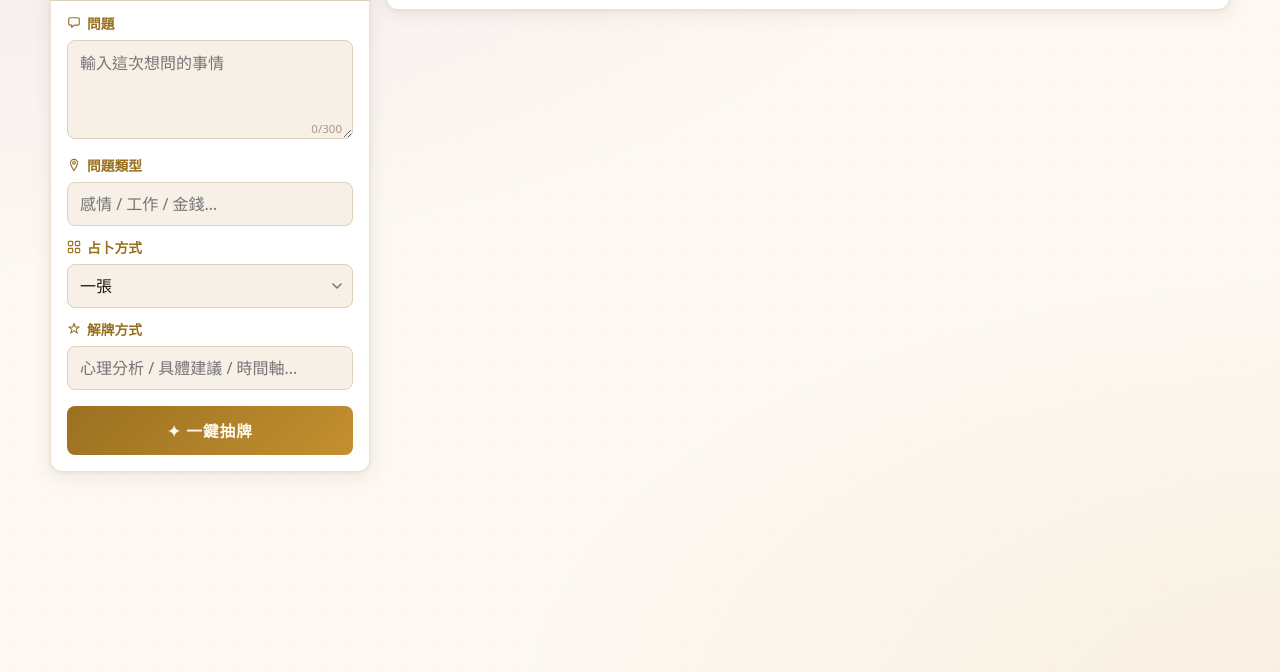
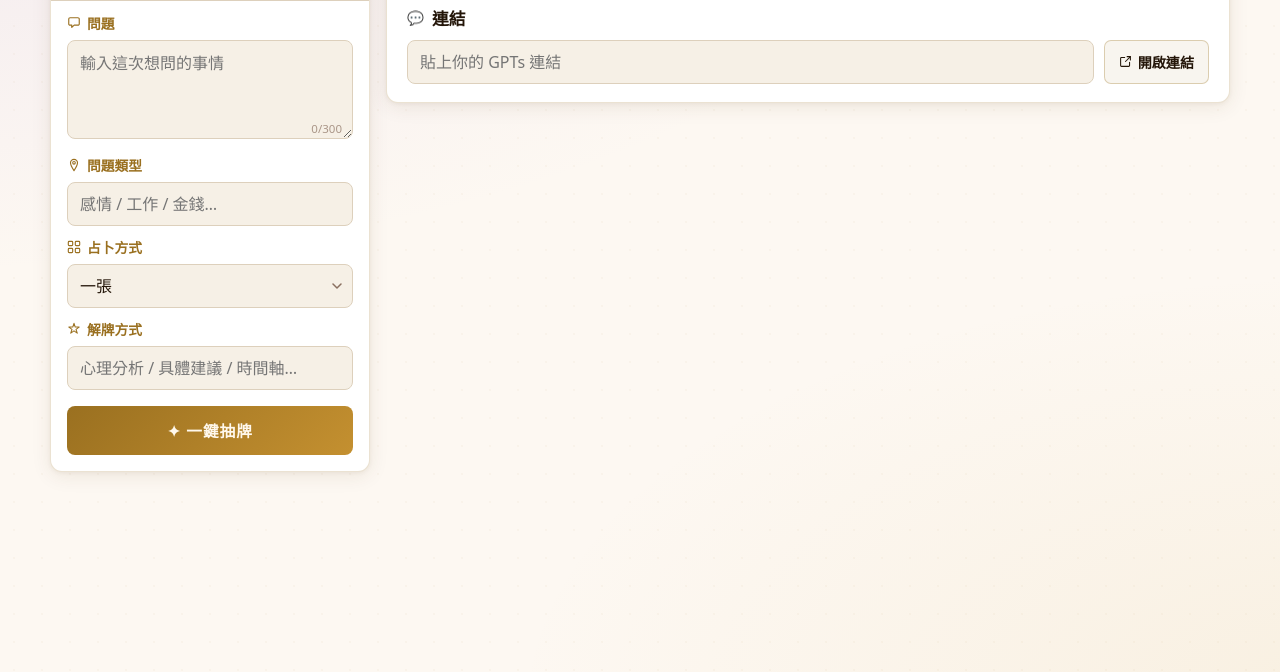
Before and after one commit to boo88888c/tarot, a plain HTML site: page index.html in a window 1280 px wide. Shown: the part 128-800 px from the top of the page. Drawn offline with Linux system fonts and the light colour scheme.

Commit message:
Add files via upload

```diff
--- a/app.js
+++ b/app.js
@@ -14,6 +14,8 @@ const selectedCards = document.querySelector("#selectedCards");
 const promptOutput = document.querySelector("#promptOutput");
 const copyPromptButton = document.querySelector("#copyPromptButton");
 const copyStatus = document.querySelector("#copyStatus");
+const gptUrlInput = document.querySelector("#gptUrlInput");
+const openLinkButton = document.querySelector("#openLinkButton");
 
 let selected = [];
 
@@ -144,8 +146,18 @@ async function copyPrompt() {
   }
 }
 
+function openLink() {
+  const url = gptUrlInput.value.trim();
+  if (!url) {
+    copyStatus.textContent = "請先填入連結。";
+    return;
+  }
+  window.open(url, "_blank", "noreferrer");
+}
+
 drawButton.addEventListener("click", drawCards);
 copyPromptButton.addEventListener("click", copyPrompt);
+openLinkButton.addEventListener("click", openLink);
 
 questionInput.addEventListener("input", () => {
   charCount.textContent = `${questionInput.value.length}/300`;
@@ -170,5 +182,12 @@ spreadSelect.addEventListener("change", () => {
   drawHint.textContent = "選擇適合的牌陣，一鍵抽牌，系統會用瀏覽器高品質亂數自動抽出不重複的牌。";
 });
 
+// 讀取上次儲存的連結
+const savedUrl = localStorage.getItem("gptUrl");
+if (savedUrl) gptUrlInput.value = savedUrl;
+
+gptUrlInput.addEventListener("input", () => {
+  localStorage.setItem("gptUrl", gptUrlInput.value.trim());
+});
 
 populateControls();
--- a/index.html
+++ b/index.html
@@ -129,6 +129,24 @@
         </section>
 
 
+        <div class="link-section">
+          <div class="section-heading">
+            <span class="section-sparkle" aria-hidden="true">💬</span>
+            <h2>連結</h2>
+          </div>
+          <div class="link-row">
+            <input id="gptUrlInput" type="url" placeholder="貼上你的 GPTs 連結" />
+            <button id="openLinkButton" class="secondary-button" type="button">
+              <svg viewBox="0 0 16 16" fill="none" width="13" height="13">
+                <path d="M7 3H3a1 1 0 00-1 1v9a1 1 0 001 1h9a1 1 0 001-1V9" stroke="currentColor" stroke-width="1.3" stroke-linecap="round"/>
+                <path d="M10 2h4v4" stroke="currentColor" stroke-width="1.3" stroke-linecap="round" stroke-linejoin="round"/>
+                <path d="M14 2L8 8" stroke="currentColor" stroke-width="1.3" stroke-linecap="round"/>
+              </svg>
+              開啟連結
+            </button>
+          </div>
+        </div>
+
       </section>
 
     </main>
--- a/styles.css
+++ b/styles.css
@@ -458,6 +458,26 @@ textarea {
 }
 
 
+/* ── Link Section ── */
+.link-section {
+  display: flex;
+  flex-direction: column;
+  gap: 8px;
+  margin-top: auto;
+  padding-top: 14px;
+  border-top: 1px solid var(--line);
+}
+
+.link-row {
+  display: flex;
+  gap: 10px;
+}
+
+.link-row input {
+  flex: 1;
+  min-width: 0;
+}
+
 /* ── Responsive ── */
 @media (max-width: 900px) {
   .app-shell {
```
